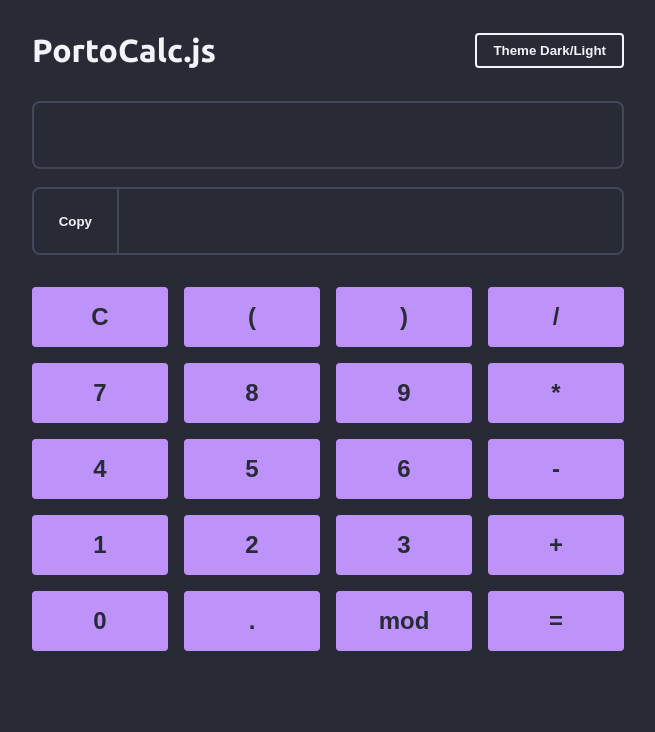
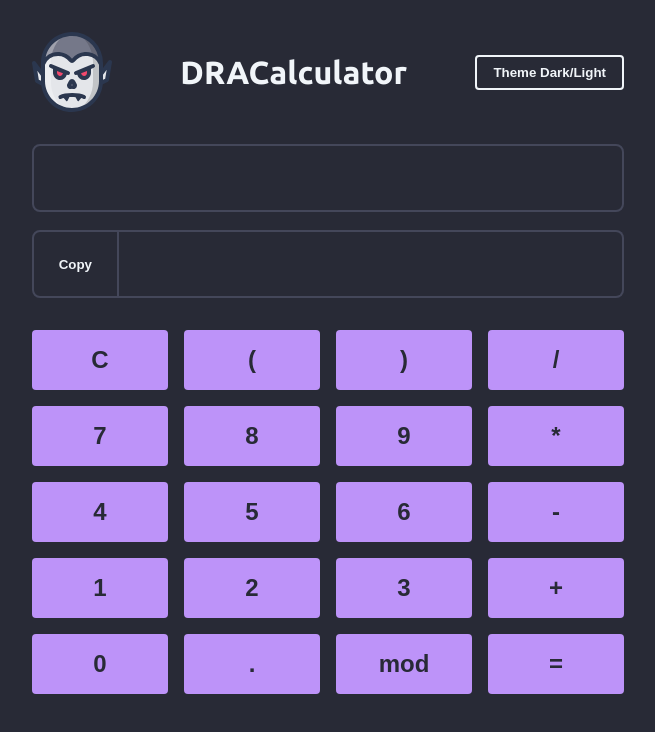
Before and after one commit to andremporto/DraCALCulator, a plain HTML site: page index.html in a window 1280 px wide. Shown: the whole page, without its empty margins (312-967 px from the left). Drawn offline with Linux system fonts and the light colour scheme.

Commit message:
Icon and Styles

```diff
--- a/index.html
+++ b/index.html
@@ -6,19 +6,21 @@
 		<meta name="viewport" content="width=device-width, initial-scale=1.0" />
 		<link rel="preconnect" href="https://fonts.googleapis.com" />
 		<link rel="preconnect" href="https://fonts.gstatic.com" crossorigin />
+		<link rel="shortcut icon" href="./assets/dracula.svg" type="image/x-icon" />
 		<link
 			href="https://fonts.googleapis.com/css2?family=Ubuntu:wght@400;700&display=swap"
 			rel="stylesheet"
 		/>
 		<link rel="stylesheet" href="./style.css" />
 		<script src="./js/index.js" type="module" defer></script>
-		<title>Projeto Prático Guiado 1</title>
+		<title>DRACalculator</title>
 	</head>
 
 	<body>
 		<main data-theme="dark">
 			<header class="flex align-center justify-between">
-				<h1>PortoCalc.js</h1>
+				<img class="img" src="./assets/dracula.svg" alt="" />
+				<h1>DRACalculator</h1>
 				<button id="themeSwitcher">Theme Dark/Light</button>
 			</header>
 
--- a/style.css
+++ b/style.css
@@ -28,6 +28,12 @@ main {
 
 header {
 	padding: 2rem 0;
+}
+
+title {
+	display: flex;
+	align-items: center;
+	justify-content: center;
 }
 
 #themeSwitcher {
@@ -98,6 +104,13 @@ input {
 	width: 6rem;
 }
 
+.img {
+	display: flex;
+	align-items: center;
+	justify-content: center;
+	max-width: 5rem;
+}
+
 .flex {
 	display: flex;
 }
```
Also changed, not shown: assets/dracula.svg (added).
